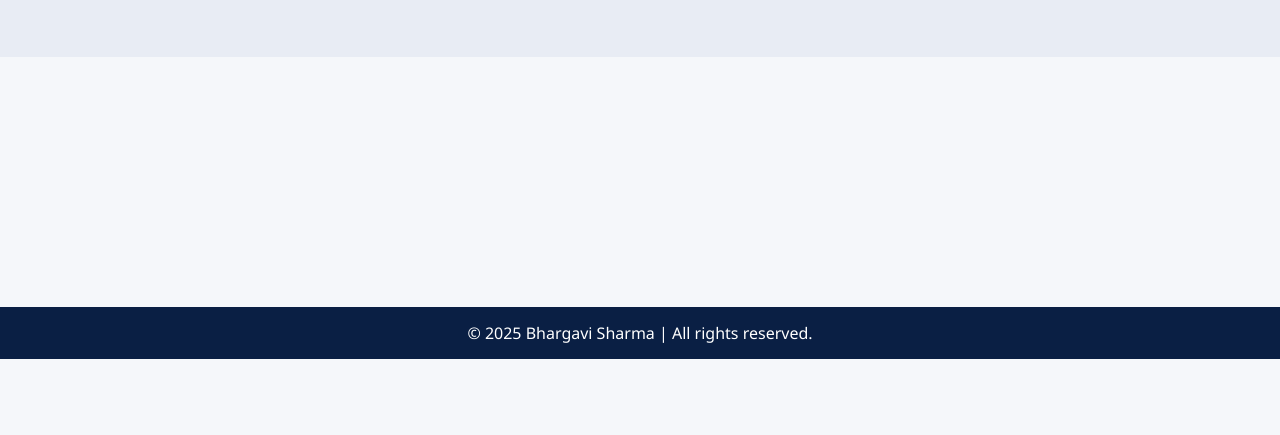
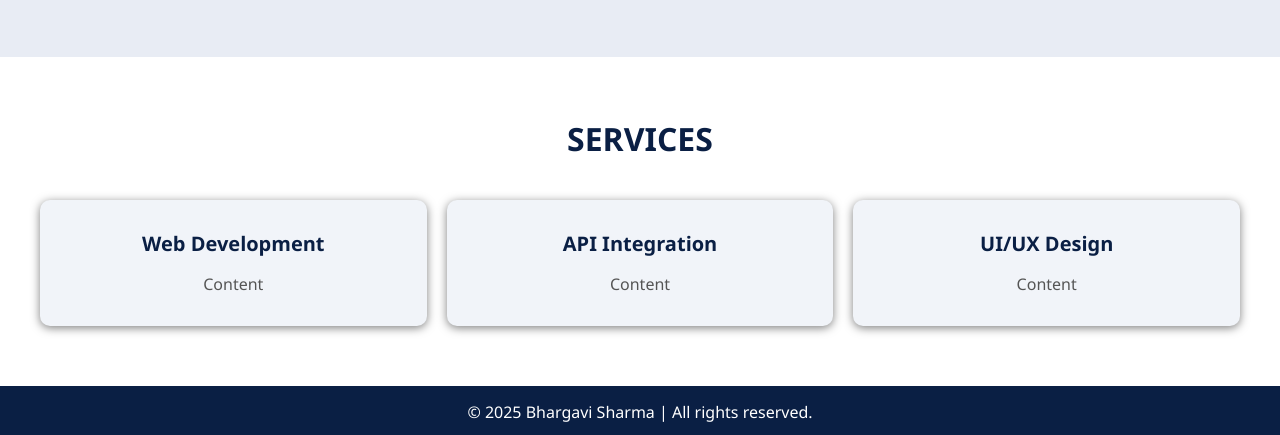
Before and after one commit to BhargaviSharma3074/bhargavisharma3074.github.io, a plain HTML site: page Portfolio/index.html in a window 1280 px wide. Shown: the part 441-876 px from the top of the page. Before the commit the page ends 800 px from the top, so only its background shows below. Drawn offline with Linux system fonts and the light colour scheme.

Commit message:
Quick update

```diff
--- a/Portfolio/index.css
+++ b/Portfolio/index.css
@@ -54,6 +54,7 @@ header {
     width: 400px;
     max-width: 100%;
     border-radius: 10px;
+    margin-right: 20px;
 }
 
 .hero-text {
@@ -72,6 +73,52 @@ header {
     line-height: 1.6;
 }
 
+.services {
+    background-color: #ffffff;
+    padding: 60px 40px;
+    text-align: center;
+}
+
+.services h2 {
+    color: #0a1f44;
+    font-size: 32px;
+    margin-bottom: 40px;
+}
+
+.boxes {
+    display: flex;
+    justify-content: space-between;
+    gap: 20px;
+    flex-wrap: wrap;
+
+}
+
+.box {
+    flex: 1;
+    min-width: 250px;
+    background-color: #f1f4f9;
+    padding: 30px;
+    border-radius: 10px;
+    box-shadow: 0 2px 10px rgba(0, 0, 0, 0.5);
+    transition: transform 0.2s;
+}
+
+.box-hover {
+    transform: translateY(-5px);
+}
+
+.box h3 {
+    font-size: 20px;
+    color: #0a1f44;
+    margin-bottom: 15px;
+}
+
+.box p {
+    font-size: 16px;
+    line-height: 1.5;
+    color: #555;
+}
+
 footer {
     background-color: #0a1f44;
     color: white;
--- a/Portfolio/index.html
+++ b/Portfolio/index.html
@@ -31,6 +31,23 @@
                 alt="MERN Stack Developer">
         </div>
     </section>
+    <section class="services" id="services">
+        <h2>SERVICES</h2>
+        <div class="boxes">
+            <div class="box">
+                <h3>Web Development</h3>
+                <p>Content</p>
+            </div>
+            <div class="box">
+                <h3>API Integration</h3>
+                <p>Content</p>
+            </div>
+            <div class="box">
+                <h3>UI/UX Design</h3>
+                <p>Content</p>
+            </div>
+        </div>
+    </section>
     <footer>
         <p>&copy; 2025 Bhargavi Sharma | All rights reserved.</p>
     </footer>
```
